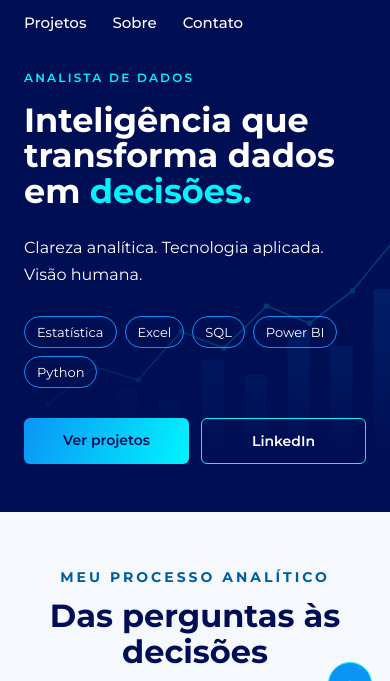
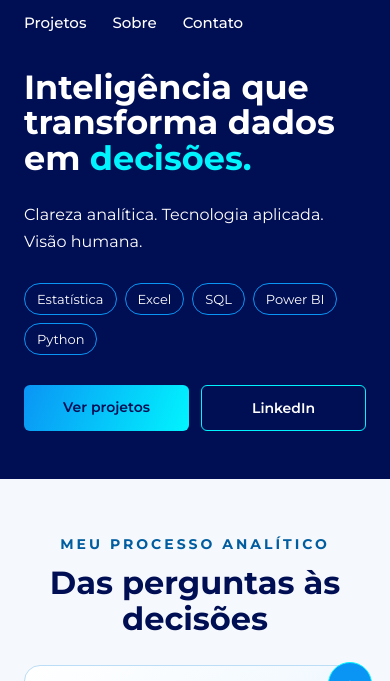
Before and after one commit to tiagoaiub/tiagoaiub.github.io, a plain HTML site: page index.html in a window 390 px wide. Shown: the part 120-801 px from the top of the page. Drawn offline with Linux system fonts and the light colour scheme.

Commit message:
Simplifica o hero no celular

```diff
--- a/css/style.css
+++ b/css/style.css
@@ -82,15 +82,6 @@ body {
     width: 100%;
     max-width: 1300px;
     margin: 0 auto;
-}
-
-.hero-label {
-    color: #01F4FE;
-    font-size: 14px;
-    font-weight: 600;
-    letter-spacing: 3px;
-    text-transform: uppercase;
-    margin-bottom: 20px;
 }
 
 .hero h1 {
@@ -555,16 +546,7 @@ a:focus-visible {
     }
 
     .hero-chart {
-        inset: auto -8% 0 auto;
-        width: min(110%, 580px);
-        opacity: 0.19;
-        transform: none;
-    }
-
-    .hero-label {
-        font-size: 12px;
-        letter-spacing: 2.2px;
-        margin: 0 0 18px;
+        display: none;
     }
 
     .hero h1 {
--- a/index.html
+++ b/index.html
@@ -63,10 +63,6 @@
     </svg>
 
     <div class="hero-content">
-
-        <p class="hero-label">
-            Analista de Dados
-        </p>
 
         <h1>
             Inteligência que transforma dados em <span>decisões.</span>
```
